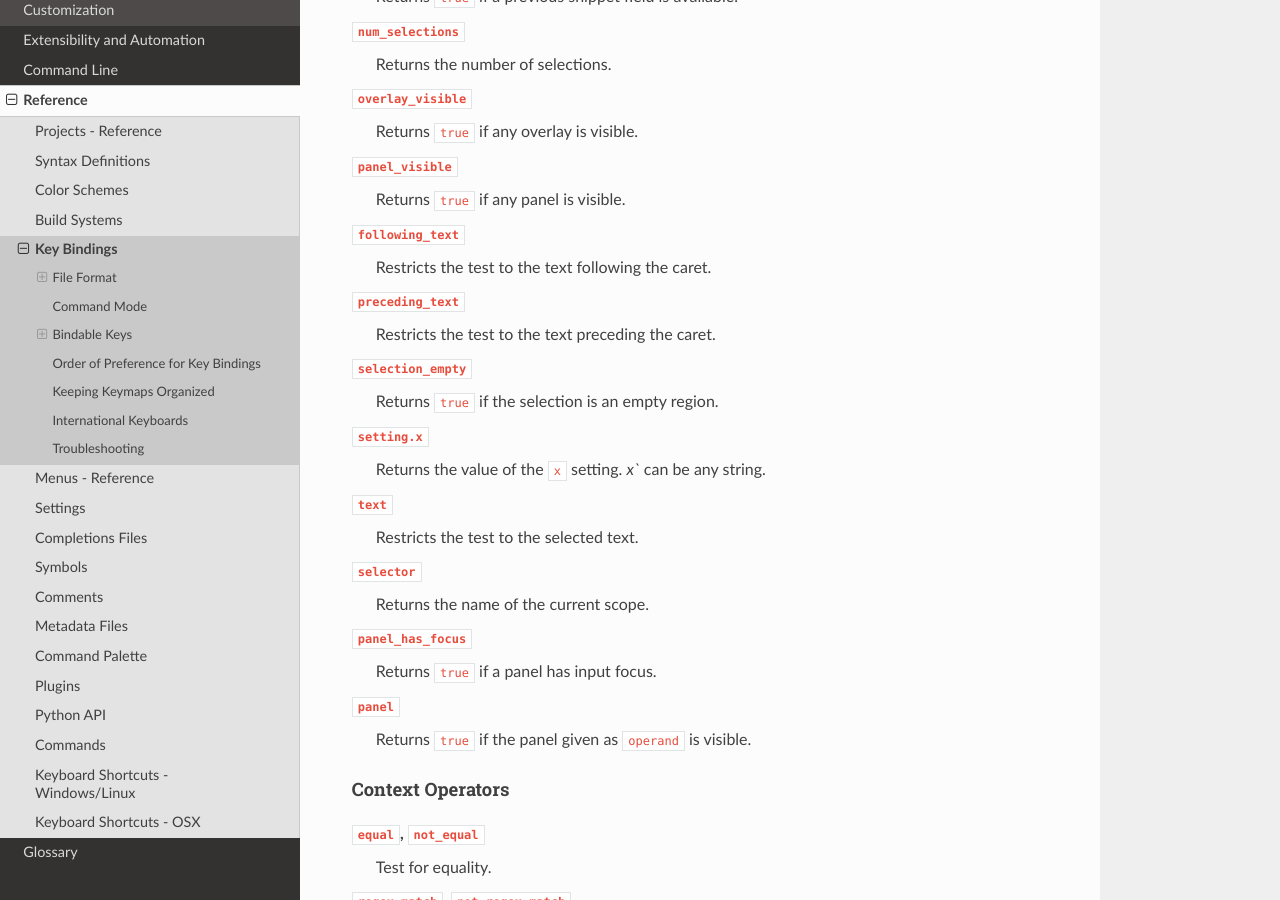
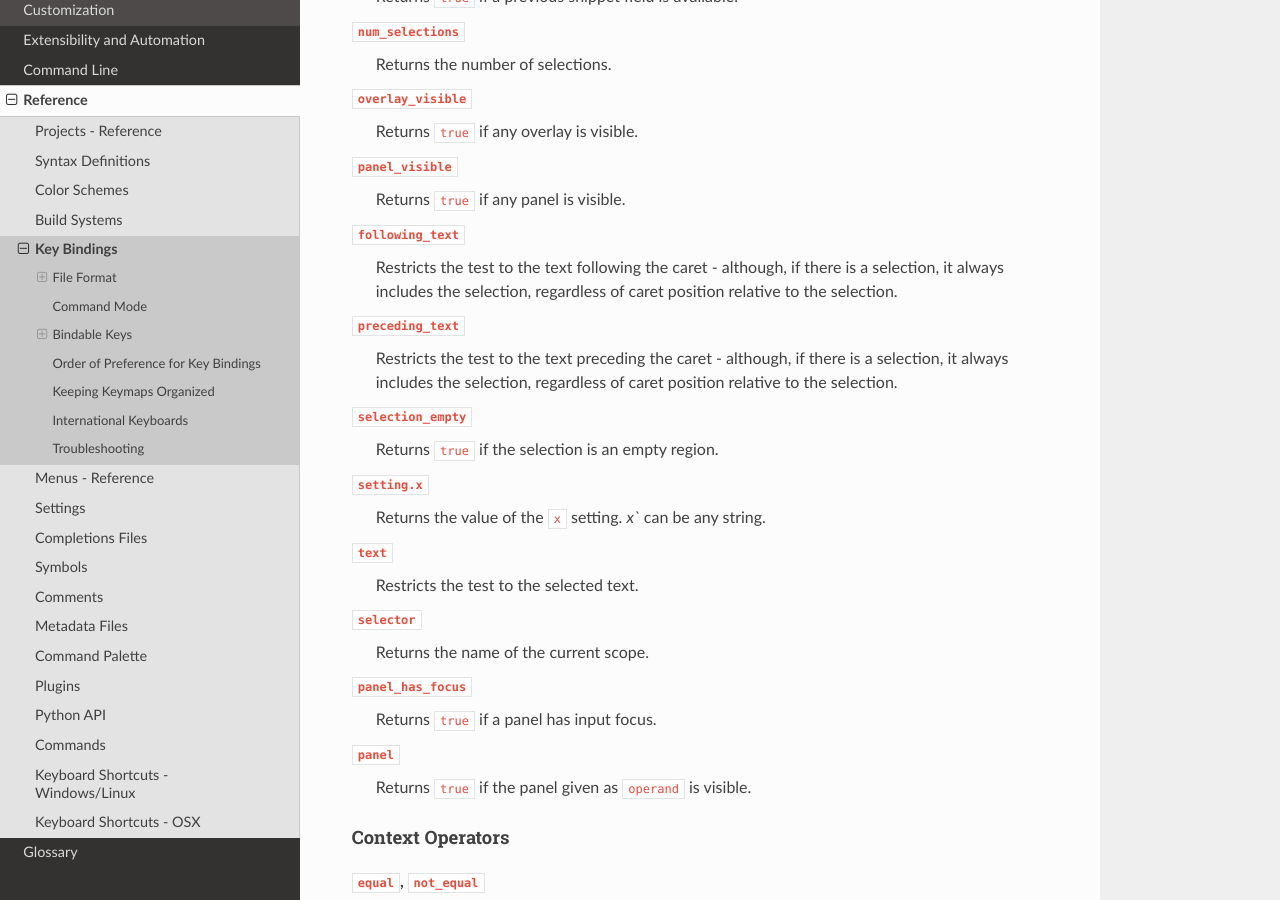
Before and after one commit to guillermooo/sublime-undocs, a Sphinx documentation site: the page built from source/reference/key_bindings.rst, in a window 1280 px wide and 900 px high, scrolled down 1929 px. Built offline with Sphinx 7.4.7 and the Read the Docs theme 2.0.0, drawn with Linux system fonts in a browser that asks for light colours.

Commit message:
note about selections with preceding and following text contexts

```diff
--- a/source/reference/key_bindings.rst
+++ b/source/reference/key_bindings.rst
@@ -131,11 +131,19 @@ Context Operands
 
 ``following_text``
    Restricts the test
-   to the text following the caret.
+   to the text following the caret -
+   although, if there is a selection,
+   it always includes the selection,
+   regardless of caret position relative
+   to the selection.
 
 ``preceding_text``
    Restricts the test
-   to the text preceding the caret.
+   to the text preceding the caret -
+   although, if there is a selection,
+   it always includes the selection,
+   regardless of caret position relative
+   to the selection.
 
 ``selection_empty``
    Returns ``true``
```
